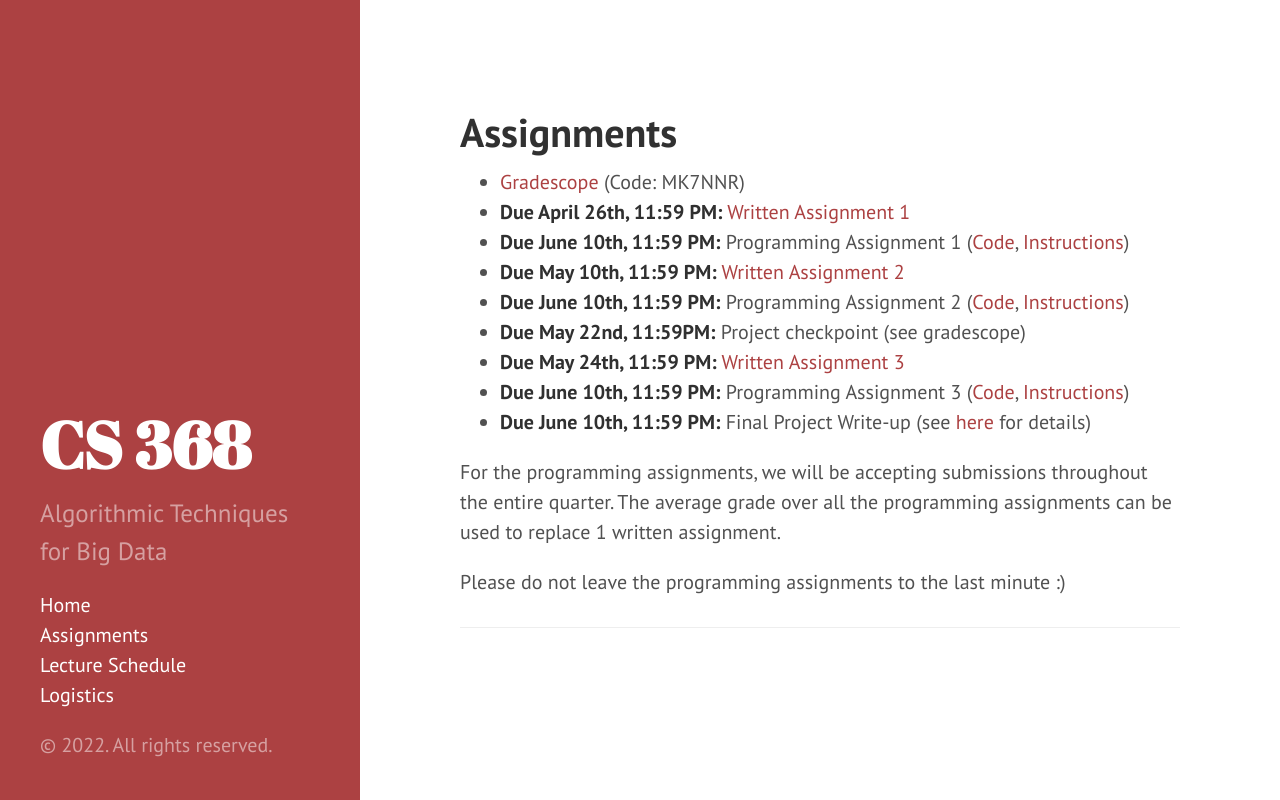
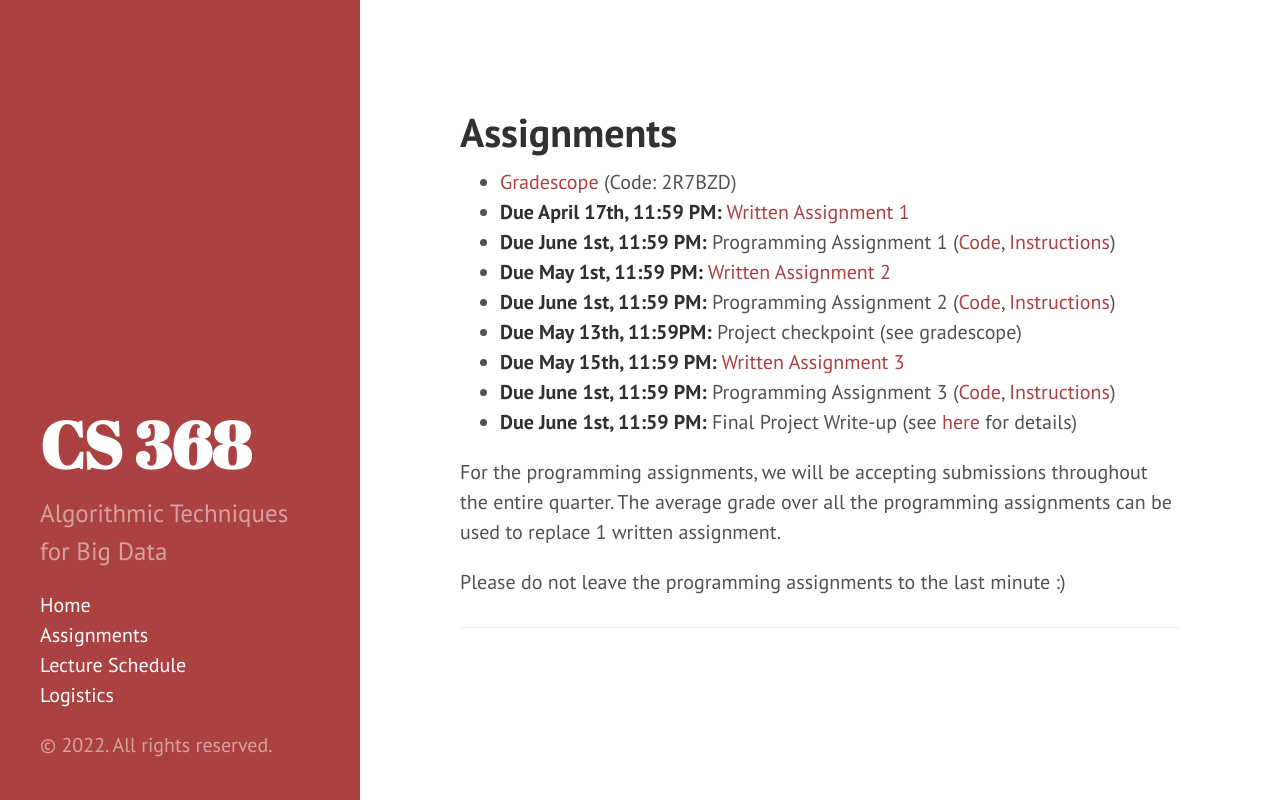
Before and after one commit to cs368-stanford/spring2022, a plain HTML site: page assignments.html in a window 1280 px wide. Drawn offline with Linux system fonts and the light colour scheme.

Commit message:
updates to logistics, assignments

```diff
--- a/assignments.html
+++ b/assignments.html
@@ -54,27 +54,27 @@
 			 	<h1>Assignments</h1>
 
 			      <ul>
-<li><a href="https://www.gradescope.com/courses/113913">Gradescope</a>
-(Code: MK7NNR)</li>
-<li><strong>Due April 26th, 11:59 PM:</strong> <a
-href="/class/cs368/written/pset1.pdf">Written Assignment 1</a></li>
-<li><strong>Due June 10th, 11:59 PM:</strong> Programming Assignment 1
+<li><a href="https://www.gradescope.com/courses/381870">Gradescope</a>
+(Code: 2R7BZD)</li>
+<li><strong>Due April 17th, 11:59 PM:</strong> <a href="">Written
+Assignment 1</a></li>
+<li><strong>Due June 1st, 11:59 PM:</strong> Programming Assignment 1
 (<a href="/class/cs368/programming/prog-1.zip">Code</a>, <a
 href="/class/cs368/programming/prog-1.html">Instructions</a>)</li>
-<li><strong>Due May 10th, 11:59 PM:</strong> <a
-href="/class/cs368/written/pset2.pdf">Written Assignment 2</a></li>
-<li><strong>Due June 10th, 11:59 PM:</strong> Programming Assignment 2
+<li><strong>Due May 1st, 11:59 PM:</strong> <a href="">Written
+Assignment 2</a></li>
+<li><strong>Due June 1st, 11:59 PM:</strong> Programming Assignment 2
 (<a href="/class/cs368/programming/prog-2.zip">Code</a>, <a
 href="/class/cs368/programming/prog-2.html">Instructions</a>)</li>
-<li><strong>Due May 22nd, 11:59PM:</strong> Project checkpoint (see
+<li><strong>Due May 13th, 11:59PM:</strong> Project checkpoint (see
 gradescope)</li>
-<li><strong>Due May 24th, 11:59 PM:</strong> <a
-href="/class/cs368/written/pset3.pdf">Written Assignment 3</a></li>
-<li><strong>Due June 10th, 11:59 PM:</strong> Programming Assignment 3
+<li><strong>Due May 15th, 11:59 PM:</strong> <a href="">Written
+Assignment 3</a></li>
+<li><strong>Due June 1st, 11:59 PM:</strong> Programming Assignment 3
 (<a href="/class/cs368/programming/prog-3.zip">Code</a>, <a
 href="/class/cs368/programming/prog-3.html">Instructions</a>)</li>
-<li><strong>Due June 10th, 11:59 PM:</strong> Final Project Write-up
-(see <a
+<li><strong>Due June 1st, 11:59 PM:</strong> Final Project Write-up (see
+<a
 href="https://docs.google.com/document/d/1Fnsj1iznc4wQTSeyu9qLfZFELrSZmG8uNhGVEVkmDOw/edit?usp=sharing">here</a>
 for details)</li>
 </ul>
--- a/index.xml
+++ b/index.xml
@@ -12,7 +12,7 @@
       <pubDate>Mon, 01 Jan 0001 00:00:00 +0000</pubDate>
 
       <guid>https://cs368-stanford.github.io/spring2022/assignments.html</guid>
-      <description>Gradescope (Code: MK7NNR) Due April 26th, 11:59 PM: Written Assignment 1 Due June 10th, 11:59 PM: Programming Assignment 1 (Code, Instructions) Due May 10th, 11:59 PM: Written Assignment 2 Due June 10th, 11:59 PM: Programming Assignment 2 (Code, Instructions) Due May 22nd, 11:59PM: Project checkpoint (see gradescope) Due May 24th, 11:59 PM: Written Assignment 3 Due June 10th, 11:59 PM: Programming Assignment 3 (Code, Instructions) Due June 10th, 11:59 PM: Final Project Write-up (see here for details)  For the programming assignments, we will be accepting submissions throughout the entire quarter.</description>
+      <description>Gradescope (Code: 2R7BZD) Due April 17th, 11:59 PM: Written Assignment 1 Due June 1st, 11:59 PM: Programming Assignment 1 (Code, Instructions) Due May 1st, 11:59 PM: Written Assignment 2 Due June 1st, 11:59 PM: Programming Assignment 2 (Code, Instructions) Due May 13th, 11:59PM: Project checkpoint (see gradescope) Due May 15th, 11:59 PM: Written Assignment 3 Due June 1st, 11:59 PM: Programming Assignment 3 (Code, Instructions) Due June 1st, 11:59 PM: Final Project Write-up (see here for details)  For the programming assignments, we will be accepting submissions throughout the entire quarter.</description>
     </item>
 
     <item>
@@ -32,7 +32,7 @@ In addition, the handwritten notes from the Spring 2020 class can be found at ti
       <pubDate>Mon, 01 Jan 0001 00:00:00 +0000</pubDate>
 
       <guid>https://cs368-stanford.github.io/spring2022/logistics.html</guid>
-      <description> Instructor: Moses Charikar, OH Fri 11:00-noon (access via Canvas) Lecture hours: Tue-Thu 10:30-11:50 Live lectures: https://canvas.stanford.edu/courses/115907 Teaching Assistant: Paul Liu, OH Wed 4-6pm Zoom Link Grading: 3 homeworks (60%), project (35%), piazza participation (5%) Prerequisites: Strong background in algorithms and probability   </description>
+      <description> Instructor: Moses Charikar, OH by appointment Teaching Assistant: Weiyun (Anna) Ma, OH TBA Lecture hours: Mon-Wed 9:45-11:15 Lecture location: Mitchell Earth Sciences B67 Grading: 3 homeworks (60%), project (35%), Ed participation (5%) Prerequisites: Strong background in algorithms and probability   </description>
     </item>
 
     <item>
```
Also changed, not shown: logistics.html (+5 -5 lines).
